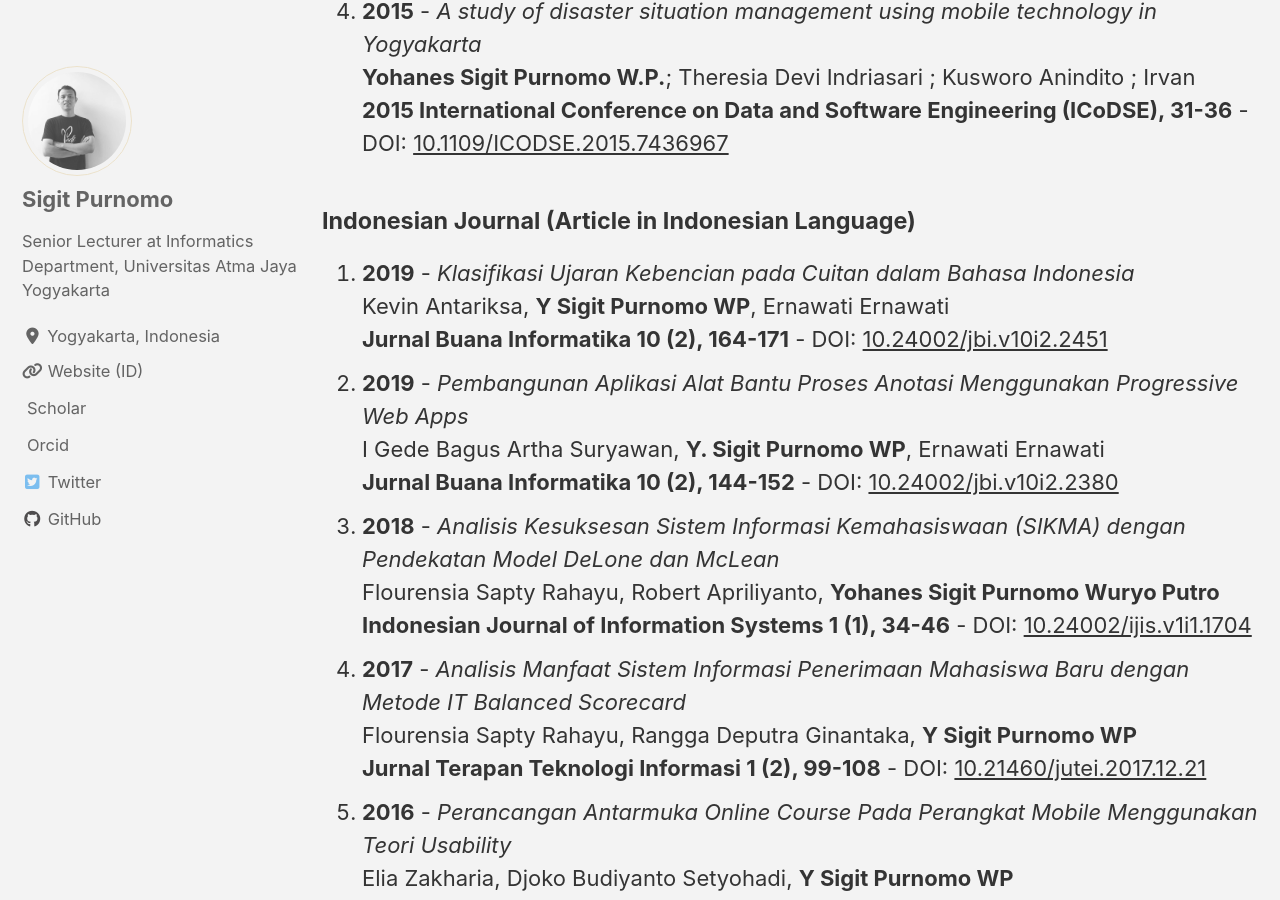
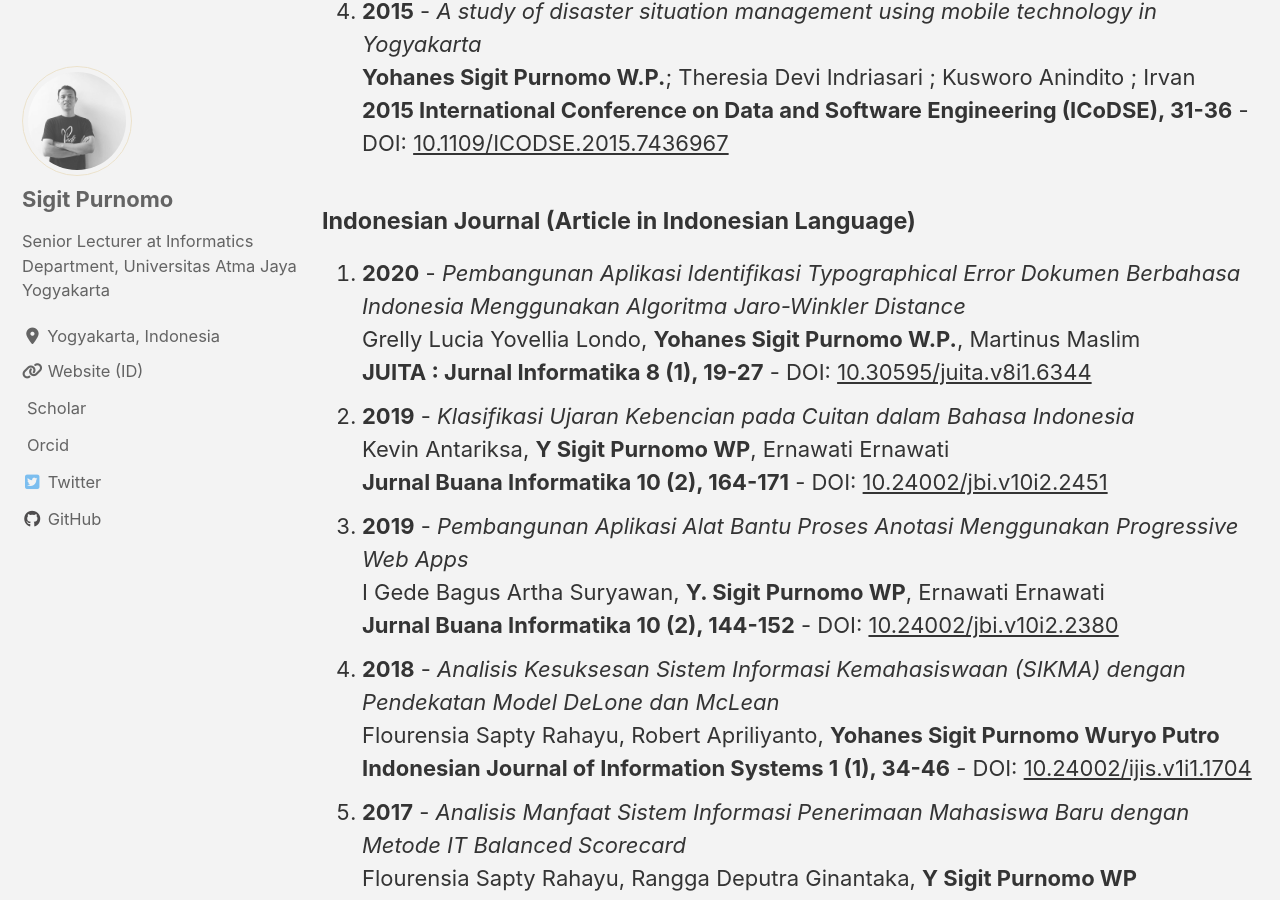
Before and after one commit to sigit-purnomo/sigit-purnomo.github.io, a Jekyll site: the page built from _pages/publication.md, in a window 1280 px wide and 900 px high, scrolled down 1983 px. Built offline with Jekyll 4.4.1, drawn with Linux system fonts in a browser that asks for light colours; cached includes are drawn as plain includes; nearby versions of some CDN libraries; a style sheet for code colours, icons or effects is not loaded.

Commit message:
Update publication.md

```diff
--- a/_pages/publication.md
+++ b/_pages/publication.md
@@ -35,25 +35,28 @@ As a lecturer, one of my tasks is to publish articles on journals or conferences
    **2015 International Conference on Data and Software Engineering (ICoDSE), 31-36** -  DOI: [10.1109/ICODSE.2015.7436967](https://doi.org/10.1109/ICODSE.2015.7436967)
 
 #### Indonesian Journal (Article in Indonesian Language)
-1. **2019** - *Klasifikasi Ujaran Kebencian pada Cuitan dalam Bahasa Indonesia* <br />
+1. **2020** - *Pembangunan Aplikasi Identifikasi Typographical Error Dokumen Berbahasa Indonesia Menggunakan Algoritma Jaro-Winkler Distance* <br />
+   Grelly Lucia Yovellia Londo, **Yohanes Sigit Purnomo W.P.**, Martinus Maslim <br />
+   **JUITA : Jurnal Informatika 8 (1), 19-27** - DOI: [10.30595/juita.v8i1.6344](https://doi.org/10.30595/juita.v8i1.6344)
+2. **2019** - *Klasifikasi Ujaran Kebencian pada Cuitan dalam Bahasa Indonesia* <br />
    Kevin Antariksa, **Y Sigit Purnomo WP**, Ernawati Ernawati<br />
    **Jurnal Buana Informatika 10 (2), 164-171** - DOI: [10.24002/jbi.v10i2.2451](https://doi.org/10.24002/jbi.v10i2.2451)
-2. **2019** - *Pembangunan Aplikasi Alat Bantu Proses Anotasi Menggunakan Progressive Web Apps* <br />
+3. **2019** - *Pembangunan Aplikasi Alat Bantu Proses Anotasi Menggunakan Progressive Web Apps* <br />
    I Gede Bagus Artha Suryawan, **Y. Sigit Purnomo WP**, Ernawati Ernawati <br />
    **Jurnal Buana Informatika 10 (2), 144-152** - DOI: [10.24002/jbi.v10i2.2380](https://doi.org/10.24002/jbi.v10i2.2380)
-3. **2018** - *Analisis Kesuksesan Sistem Informasi Kemahasiswaan (SIKMA) dengan Pendekatan Model DeLone dan McLean* <br />
+4. **2018** - *Analisis Kesuksesan Sistem Informasi Kemahasiswaan (SIKMA) dengan Pendekatan Model DeLone dan McLean* <br />
    Flourensia Sapty Rahayu, Robert Apriliyanto, **Yohanes Sigit Purnomo Wuryo Putro** <br />
    **Indonesian Journal of Information Systems 1 (1), 34-46** - DOI: [10.24002/ijis.v1i1.1704](https://doi.org/10.24002/ijis.v1i1.1704)
-4. **2017** - *Analisis Manfaat Sistem Informasi Penerimaan Mahasiswa Baru dengan Metode IT Balanced Scorecard* <br />
+5. **2017** - *Analisis Manfaat Sistem Informasi Penerimaan Mahasiswa Baru dengan Metode IT Balanced Scorecard* <br />
    Flourensia Sapty Rahayu, Rangga Deputra Ginantaka, **Y Sigit Purnomo WP**<br />
    **Jurnal Terapan Teknologi Informasi 1 (2), 99-108** - DOI: [10.21460/jutei.2017.12.21](https://doi.org/10.21460/jutei.2017.12.21)
-5. **2016** - *Perancangan Antarmuka Online Course Pada Perangkat Mobile Menggunakan Teori Usability* <br />
+6. **2016** - *Perancangan Antarmuka Online Course Pada Perangkat Mobile Menggunakan Teori Usability* <br />
    Elia Zakharia, Djoko Budiyanto Setyohadi, **Y Sigit Purnomo WP**<br />
    **Jurnal Informatika 12 (1)** - LINK: [Article](http://garuda.ristekbrin.go.id/documents/detail/876465)
-6. **2015** - *Pengembangan Aplikasi Layanan Informasi Wisata Budaya Yogyakarta Berbasis Mobile Web dan Location-Based Service Secara Kolaboratif* <br />
+7. **2015** - *Pengembangan Aplikasi Layanan Informasi Wisata Budaya Yogyakarta Berbasis Mobile Web dan Location-Based Service Secara Kolaboratif* <br />
    Kusworo Anindito, Eddy Julianto, **Yohanes Sigit Purnomo WP**<br />
    **Jurnal Buana Informatika 6 (1)** - DOI: [10.24002/jbi.v6i1.397](https://doi.org/10.24002/jbi.v6i1.397)
-7. **2014** - *Pengembangan Prototype E-Directory Batik Berbasis Mobile Web dan Location Based-Service* <br />
+8. **2014** - *Pengembangan Prototype E-Directory Batik Berbasis Mobile Web dan Location Based-Service* <br />
    **Yohanes Sigit Purnomo WP**, Kusworo Anindito, Theresia Devi Indriasari, Suyoto Suyoto<br />
    **Jurnal Buana Informatika 5 (1)** - DOI: [10.24002/jbi.v5i1.344](https://doi.org/10.24002/jbi.v5i1.344)
 
```
